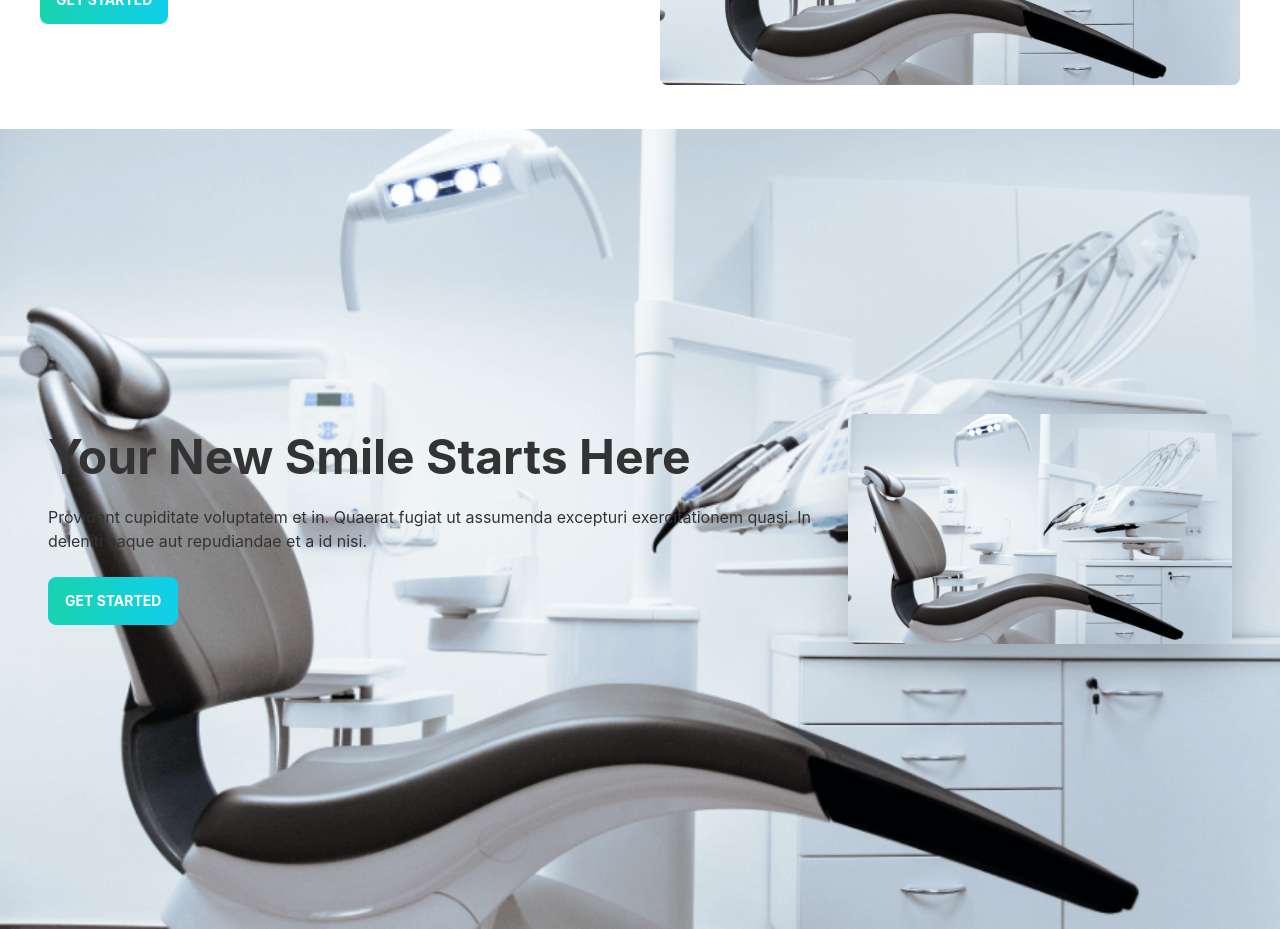
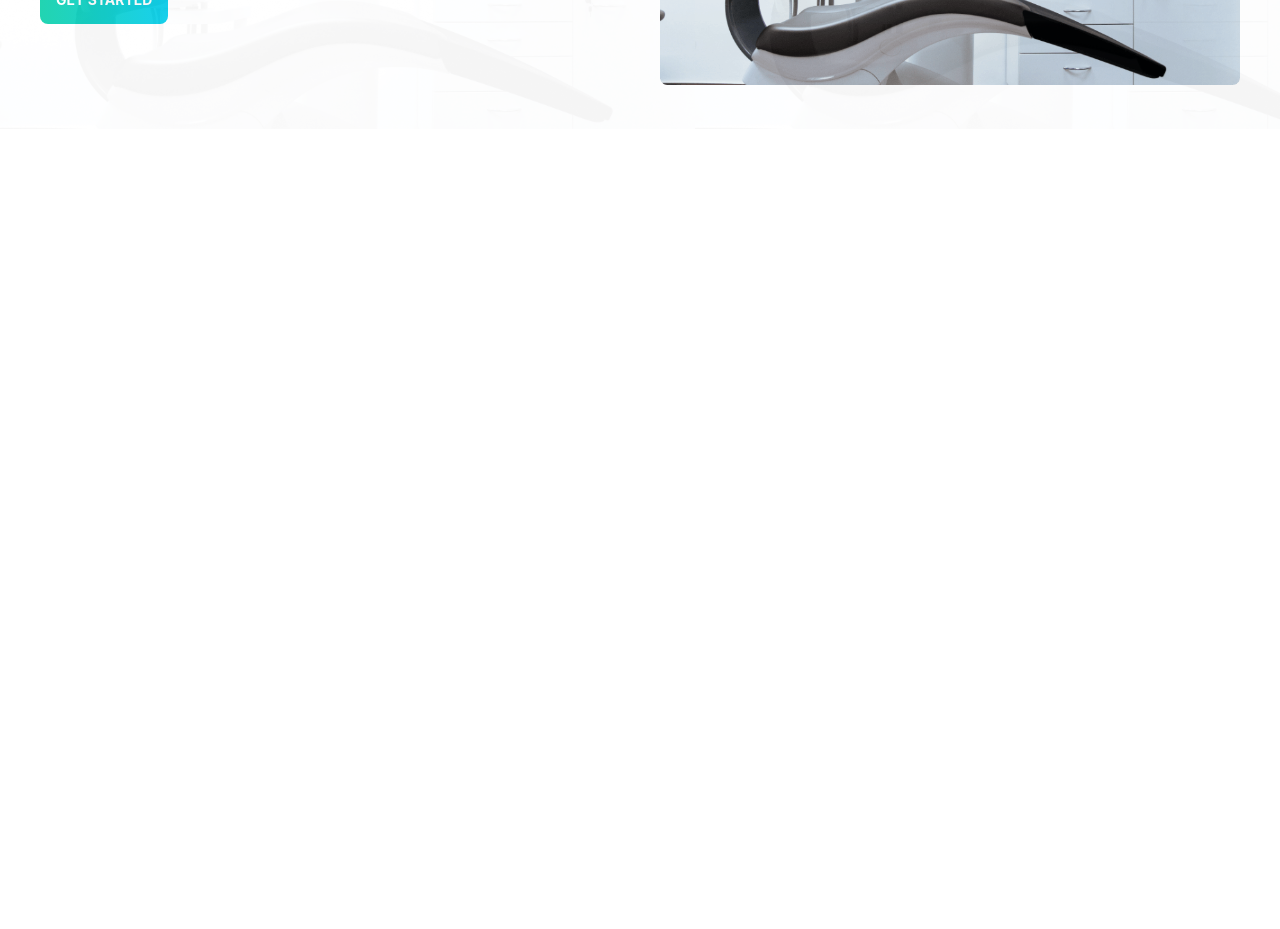
Before and after one commit to Developer-Barsha/Doctors-Portal-Client, a React (Create React App) app: page / in a window 1280 px wide. Shown: the part 380-1309 px from the top of the page. After the commit the page ends 800 px from the top, so only its background shows below. Built offline with nearby package versions, Linux system fonts and the light colour scheme.

Commit message:
bg added

```diff
--- a/src/Pages/Home/Banner/Banner.css
+++ b/src/Pages/Home/Banner/Banner.css
@@ -1,8 +1,20 @@
-/* .banner{
+.banner{
+    position: relative;
+}
+
+.banner::before {
+    content: "";
     background-image: url('./../../../assets/images/bg.png');
-    background-repeat: no-repeat;
+    position: absolute;
+    width:100%;
+    height:100%;
+    right:0;
+    top:0;
+    left:0;
+    bottom:0;
+    opacity: 0.5;
     background-size: contain;
-} */
+}
 
 .banner> div{
     width: 50%;
--- a/src/Pages/Home/Banner/Banner.js
+++ b/src/Pages/Home/Banner/Banner.js
@@ -4,8 +4,9 @@ import './Banner.css'
 
 const Banner = () => {
     return (
-        <section>
-            <div className='banner py-6 flex items-center justify-between px-5 lg:flex-row-reverse'>
+        <section className='hero '>
+            <div className='banner hover:bg-top bg-no-repeat ease-in-out duration-300 backdrop-blur-sm bg-contain py-6 flex items-center justify-between px-5 lg:flex-row-reverse'>
+            {/* <div className='banner bg-banner-bg hover:bg-top bg-no-repeat ease-in-out duration-300 backdrop-blur-sm bg-contain py-6 flex items-center justify-between px-5 lg:flex-row-reverse'> */}
                 <div>
                     <img src={chair} alt="" />
                 </div>
@@ -15,16 +16,6 @@ const Banner = () => {
                     <button className='btn btn-primary border-0 text-white font-bold mt-4 bg-gradient-to-r to-primary from-secondary'>GET STARTED</button>
                 </div>
             </div>
-            <div className="hero min-h-screen" style={{ backgroundImage: `url(${chair})` }}>
-            <div className="hero-content flex-col lg:flex-row-reverse px-12">
-                <img src={chair} className="max-w-sm rounded-lg shadow-2xl" alt=''/>
-                <div>
-                    <h1 className="text-5xl font-bold">Your New Smile Starts Here</h1>
-                    <p className="py-6">Provident cupiditate voluptatem et in. Quaerat fugiat ut assumenda excepturi exercitationem quasi. In deleniti eaque aut repudiandae et a id nisi.</p>
-                    <button className="btn btn-primary uppercase text-white font-bold bg-gradient-to-r from-secondary to-primary">Get Started</button>
-                </div>
-            </div>
-        </div>
         </section>
     );
 };
--- a/src/Pages/Shared/CustomLink.js
+++ b/src/Pages/Shared/CustomLink.js
@@ -9,7 +9,8 @@ const CustomLink=({ children, to, ...props })=> {
     return (
         <div>
             <Link
-                style={{ textDecoration: "none", color: match ? "white" : "#3A4256", background: match ? "#3A4256" : "",padding:'5px 7px', borderRadius:'5px' }}
+                style={{ textDecoration: "none", color: match ? "white" : "#3A4256", background: match ? "#3A4256" : "", padding:'5px 7px', borderRadius:'5px' }}
+                // className={match ? "btn btn-asset" : "btn btn-ghost"}
                 to={to}
                 {...props}
             >
--- a/tailwind.config.js
+++ b/tailwind.config.js
@@ -2,9 +2,9 @@ module.exports = {
   content: ["./src/**/*.{html,js}"],
   theme: {
     extend: {
-      // backgroundImage: {
-      //   'banner-bg': "url('/src/assets/images/bg.png')"
-      // }
+      backgroundImage: {
+        'banner-bg': "url('/src/assets/images/bg.png')"
+      }
     }
   },
   daisyui: {
```
